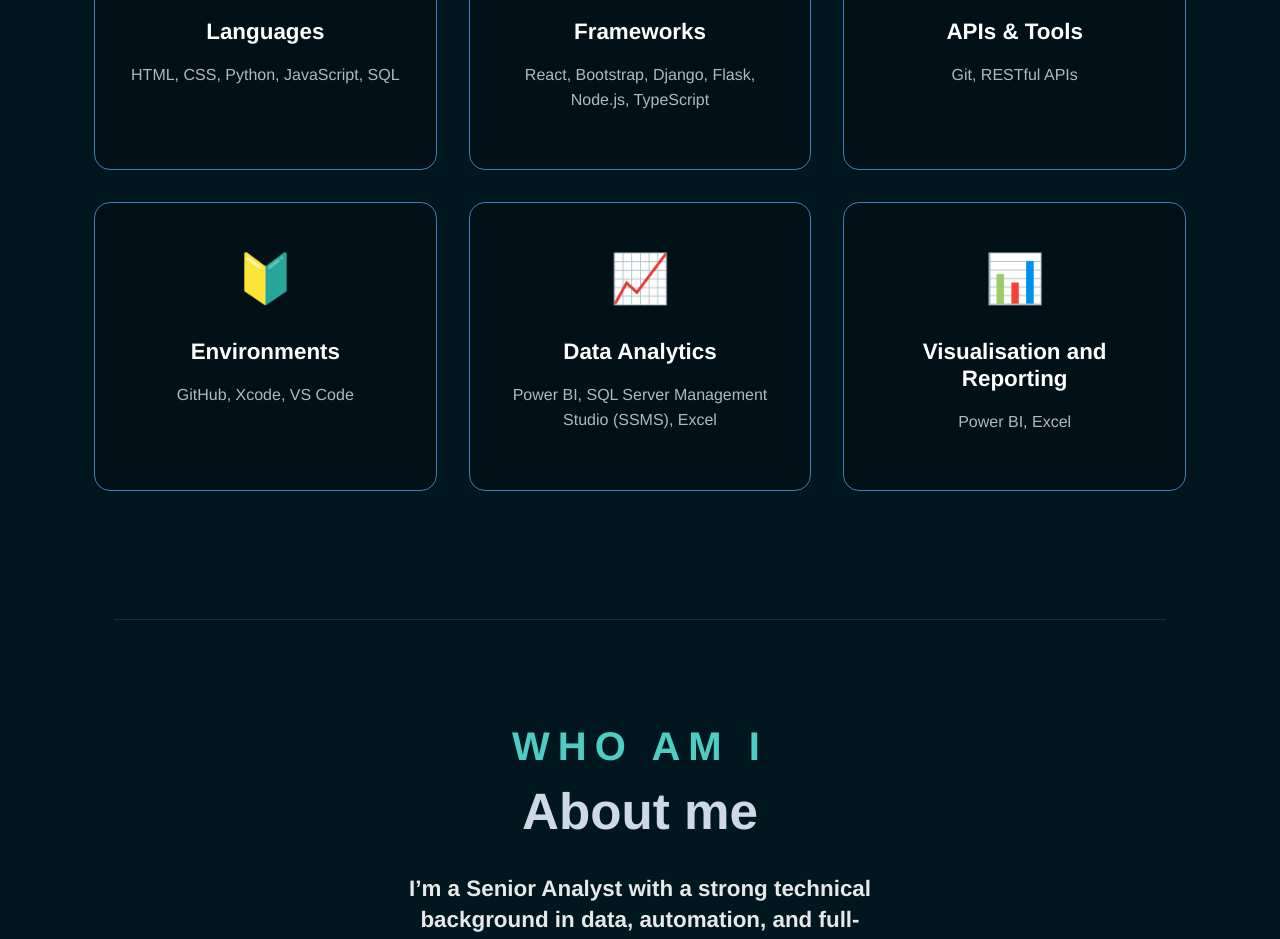
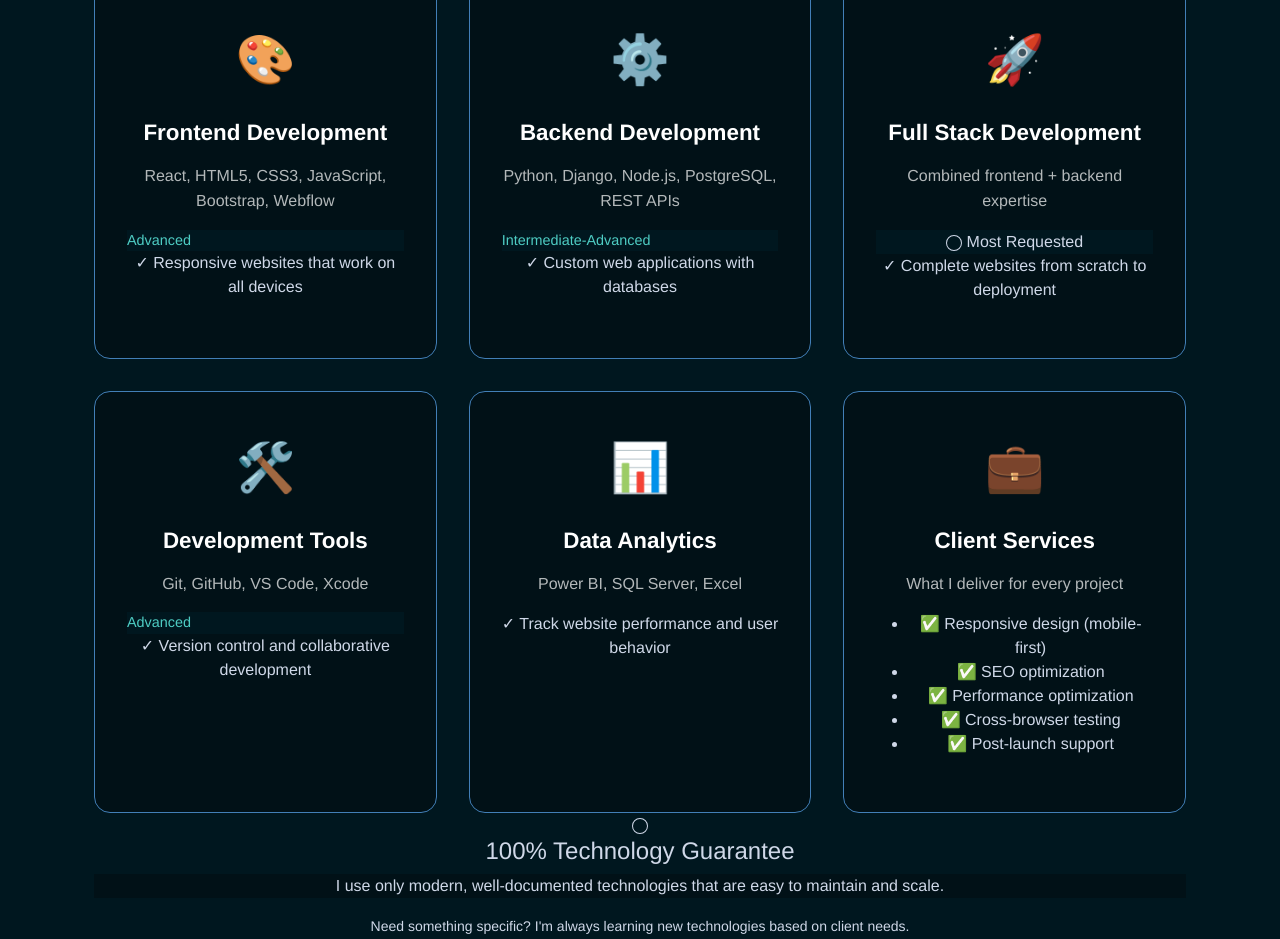
Before and after one commit to DanilleH22/portfolio, a React (Create React App) app: page / in a window 1280 px wide. Shown: the part 8300-9239 px from the top of the page. Built offline with nearby package versions, Linux system fonts and the light colour scheme.

Commit message:
Update technologies section

```diff
--- a/src/pages/Technologies.js
+++ b/src/pages/Technologies.js
@@ -4,10 +4,10 @@ import styles from '../styles/Technologies.module.css';
 import Row from 'react-bootstrap/Row';
 import ScrollAnimation from '../components/ScrollAnimation';
 import { motion } from 'framer-motion';
+import { Circle, Star } from 'react-bootstrap-icons';
 
 function Technologies() {
 
-// Animation variants
   const containerVariants = {
     hidden: { opacity: 0 },
     visible: {
@@ -27,6 +27,13 @@ function Technologies() {
     }
   };
 
+  // NEW: Skill levels for client confidence
+  const getSkillBadge = (level) => {
+    if (level === 'expert') return <span className={styles.expertBadge}><Star /> Expert</span>;
+    if (level === 'advanced') return <span className={styles.advancedBadge}>Advanced</span>;
+    return null;
+  };
+
   return (
     <Container className={styles.Container}>
       <ScrollAnimation animationVariants={{
@@ -35,13 +42,7 @@ function Technologies() {
       }}>
         <Row className={styles.TechBox}>
 
-          {/* <h2 className={styles.SectionTitle}>Technologies & Tools</h2>
-          <p className={styles.IntroText}>
-            Throughout my journey as a software developer, I've worked with a diverse range of technologies:
-          </p> */}
-
-
-         {/* Values Section */}
+          {/* Updated header for freelancing */}
           <motion.section
             className={styles.ValuesSection}
             initial="hidden"
@@ -50,80 +51,129 @@ function Technologies() {
             variants={containerVariants}
           >
             <motion.div className="section-header" variants={itemVariants}>
-            <h2 className={styles.SectionEyebrow}>TECHNOLOGIES</h2>
-
+              <span className={styles.SectionEyebrow}>TECHNOLOGIES & TOOLS</span>
+              <h2 className={styles.SectionTitle}>What I Can Build For You</h2>
+              <p className={styles.SectionSubtitle}>
+                I use modern, industry-standard technologies to build fast, responsive, and scalable websites.
+                Here's what I specialize in:
+              </p>
             </motion.div>
 
-
-
-
             <div className={styles.ValuesGrid}>
-            {[
-              { icon: '👩‍💻', title: 'Languages', description: 'HTML, CSS, Python, JavaScript, SQL' },
-              { icon: '💻', title: 'Frameworks', description: 'React, Bootstrap, Django, Flask, Node.js, TypeScript' },
-              { icon: '🖥️', title: 'APIs & Tools', description: 'Git, RESTful APIs' },
-              { icon: '🔰', title: 'Environments', description: 'GitHub, Xcode, VS Code' },
-              { icon: '📈', title: 'Data Analytics', description: 'Power BI, SQL Server Management Studio (SSMS), Excel' },
-              { icon: '📊', title: 'Visualisation and Reporting', description: 'Power BI, Excel' }
-            ].map((value, index) => (
+              {/* Frontend Development - Most important for freelancing */}
               <motion.div
-                key={index}
                 className={styles.ValueCard}
                 variants={itemVariants}
                 whileHover={{ y: -10, scale: 1.05 }}
-                transition={{ duration: 0.3 }}
               >
-                <div className={styles.ValueIcon}>{value.icon}</div>
-                <h3 className={styles.ValueTitle}>{value.title}</h3>
-                <p className={styles.ValueDescription}>{value.description}</p>
-              </motion.div>
-            ))}
+                <div className={styles.ValueIcon}>🎨</div>
+                <h3 className={styles.ValueTitle}>Frontend Development</h3>
+                <p className={styles.ValueDescription}>React, HTML5, CSS3, JavaScript, Bootstrap, Webflow</p>
+                <div className={styles.skillLevel}>
+                  <div className={styles.progressBar}>
+                    <div className={styles.progress} style={{ width: '90%' }}></div>
                   </div>
-        </motion.section>
-
-
-
-        </Row>
-
-
-
-
-        {/* Values Section
-        <motion.section
-          className="values-section"
-          initial="hidden"
-          whileInView="visible"
-          viewport={{ once: true, amount: 0.3 }}
-          variants={containerVariants}
-        >
-          <motion.div className="section-header" variants={itemVariants}>
-            <span className="section-eyebrow">CORE PRINCIPLES</span>
-            <h2 className="section-title">My Values</h2>
+                  <span className={styles.levelText}>Advanced</span>
+                </div>
+                <p className={styles.whatCanBuild}>✓ Responsive websites that work on all devices</p>
               </motion.div>
 
-          <div className="values-grid">
-            {[
-              { icon: '🎯', title: 'Authenticity', description: 'Human-centered storytelling that connects' },
-              { icon: '✨', title: 'Craftsmanship', description: 'Precision in every frame and edit' },
-              { icon: '🤝', title: 'Collaboration', description: 'Partnerships built on trust' },
-              { icon: '🚀', title: 'Innovation', description: 'Pushing creative boundaries forward' },
-              { icon: '❤️', title: 'Passion', description: 'Love for the art of storytelling' },
-              { icon: '⚡', title: 'Impact', description: 'Creating work that moves people' }
-            ].map((value, index) => (
+              {/* Backend Development */}
               <motion.div
-                key={index}
-                className="value-card"
+                className={styles.ValueCard}
                 variants={itemVariants}
                 whileHover={{ y: -10, scale: 1.05 }}
-                transition={{ duration: 0.3 }}
               >
-                <div className="value-icon">{value.icon}</div>
-                <h3 className="value-title">{value.title}</h3>
-                <p className="value-description">{value.description}</p>
+                <div className={styles.ValueIcon}>⚙️</div>
+                <h3 className={styles.ValueTitle}>Backend Development</h3>
+                <p className={styles.ValueDescription}>Python, Django, Node.js, PostgreSQL, REST APIs</p>
+                <div className={styles.skillLevel}>
+                  <div className={styles.progressBar}>
+                    <div className={styles.progress} style={{ width: '75%' }}></div>
+                  </div>
+                  <span className={styles.levelText}>Intermediate-Advanced</span>
+                </div>
+                <p className={styles.whatCanBuild}>✓ Custom web applications with databases</p>
               </motion.div>
-            ))}
+
+              {/* Full Stack - What clients really want to hear */}
+              <motion.div
+                className={`${styles.ValueCard} ${styles.featuredCard}`}
+                variants={itemVariants}
+                whileHover={{ y: -10, scale: 1.05 }}
+              >
+                <div className={styles.ValueIcon}>🚀</div>
+                <h3 className={styles.ValueTitle}>Full Stack Development</h3>
+                <p className={styles.ValueDescription}>Combined frontend + backend expertise</p>
+                <div className={styles.featuredBadge}>
+                  <Circle /> Most Requested
                 </div>
-        </motion.section> */}
+                <p className={styles.whatCanBuild}>✓ Complete websites from scratch to deployment</p>
+              </motion.div>
+
+              {/* Tools & Version Control */}
+              <motion.div
+                className={styles.ValueCard}
+                variants={itemVariants}
+                whileHover={{ y: -10, scale: 1.05 }}
+              >
+                <div className={styles.ValueIcon}>🛠️</div>
+                <h3 className={styles.ValueTitle}>Development Tools</h3>
+                <p className={styles.ValueDescription}>Git, GitHub, VS Code, Xcode</p>
+                <div className={styles.skillLevel}>
+                  <div className={styles.progressBar}>
+                    <div className={styles.progress} style={{ width: '85%' }}></div>
+                  </div>
+                  <span className={styles.levelText}>Advanced</span>
+                </div>
+                <p className={styles.whatCanBuild}>✓ Version control and collaborative development</p>
+              </motion.div>
+
+              {/* Data & Analytics - Keep but rephrase for clients */}
+              <motion.div
+                className={styles.ValueCard}
+                variants={itemVariants}
+                whileHover={{ y: -10, scale: 1.05 }}
+              >
+                <div className={styles.ValueIcon}>📊</div>
+                <h3 className={styles.ValueTitle}>Data Analytics</h3>
+                <p className={styles.ValueDescription}>Power BI, SQL Server, Excel</p>
+                <p className={styles.whatCanBuild}>✓ Track website performance and user behavior</p>
+              </motion.div>
+
+              {/* NEW: Client-Specific Services */}
+              <motion.div
+                className={styles.ValueCard}
+                variants={itemVariants}
+                whileHover={{ y: -10, scale: 1.05 }}
+              >
+                <div className={styles.ValueIcon}>💼</div>
+                <h3 className={styles.ValueTitle}>Client Services</h3>
+                <p className={styles.ValueDescription}>What I deliver for every project</p>
+                <ul className={styles.serviceList}>
+                  <li>✅ Responsive design (mobile-first)</li>
+                  <li>✅ SEO optimization</li>
+                  <li>✅ Performance optimization</li>
+                  <li>✅ Cross-browser testing</li>
+                  <li>✅ Post-launch support</li>
+                </ul>
+              </motion.div>
+            </div>
+
+            {/* NEW: Technology Guarantee */}
+            <motion.div className={styles.guaranteeSection} variants={itemVariants}>
+              <div className={styles.guaranteeBox}>
+                <Circle className={styles.guaranteeIcon} />
+                <div>
+                  <h4>100% Technology Guarantee</h4>
+                  <p>I use only modern, well-documented technologies that are easy to maintain and scale.</p>
+                  <small>Need something specific? I'm always learning new technologies based on client needs.</small>
+                </div>
+              </div>
+            </motion.div>
+
+          </motion.section>
+        </Row>
       </ScrollAnimation>
     </Container>
   );
```
Lines whose indentation alone changed are shown as unchanged.
